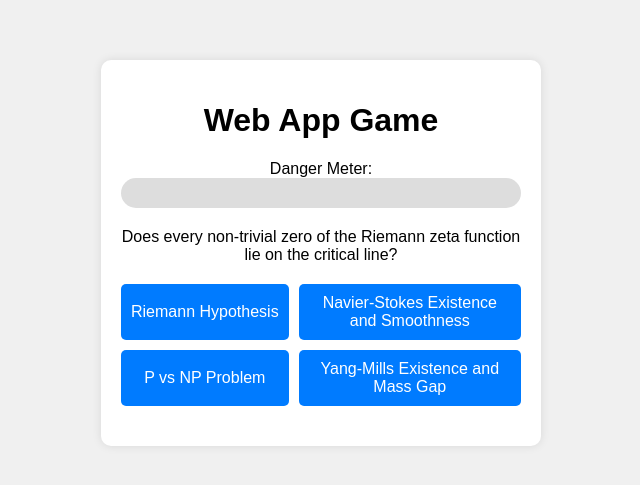
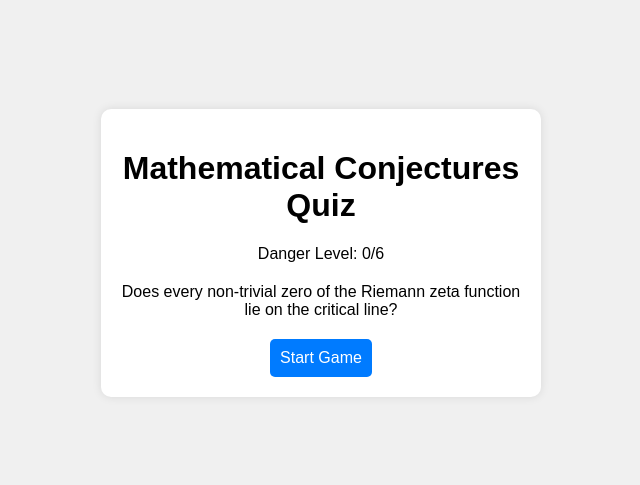
Before and after one commit to andysurprise/defuser, a plain HTML site: page index.html in a window 1280 px wide. Shown: the part 147-632 px from the top of the page, without its empty margins (319-959 px from the left). Drawn offline with Linux system fonts and the light colour scheme.

Commit message:
Update index.html

```diff
--- a/index.html
+++ b/index.html
@@ -3,21 +3,24 @@
 <head>
     <meta charset="UTF-8">
     <meta name="viewport" content="width=device-width, initial-scale=1.0">
-    <title>Web App Game</title>
+    <title>Mathematical Conjectures Quiz</title>
     <link rel="stylesheet" href="styles.css">
 </head>
 <body>
     <div class="game-container">
-        <h1>Web App Game</h1>
+        <h1>Mathematical Conjectures Quiz</h1>
         <div class="danger-meter">
-            <span>Danger Meter:</span>
-            <div id="meter">
-                <div id="dial"></div>
+            <div class="meter-bar">
+                <div id="meter-fill"></div>
             </div>
+            <span id="danger-text">Danger Level: 0/6</span>
         </div>
-        <div id="question-container"></div>
-        <div id="answer-buttons" class="btn-grid"></div>
+        <div id="question-container">
+            <div id="question"></div>
+            <div id="answer-buttons" class="btn-grid"></div>
+        </div>
         <div id="result"></div>
+        <button id="start-btn">Start Game</button>
     </div>
     <script src="script.js"></script>
 </body>
```
